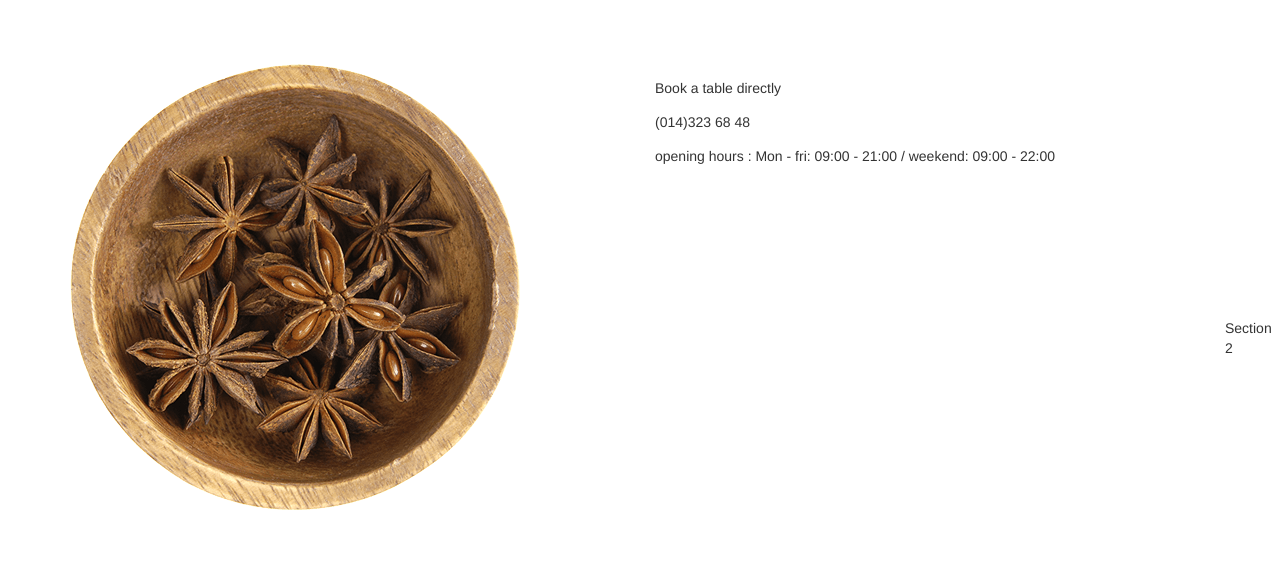
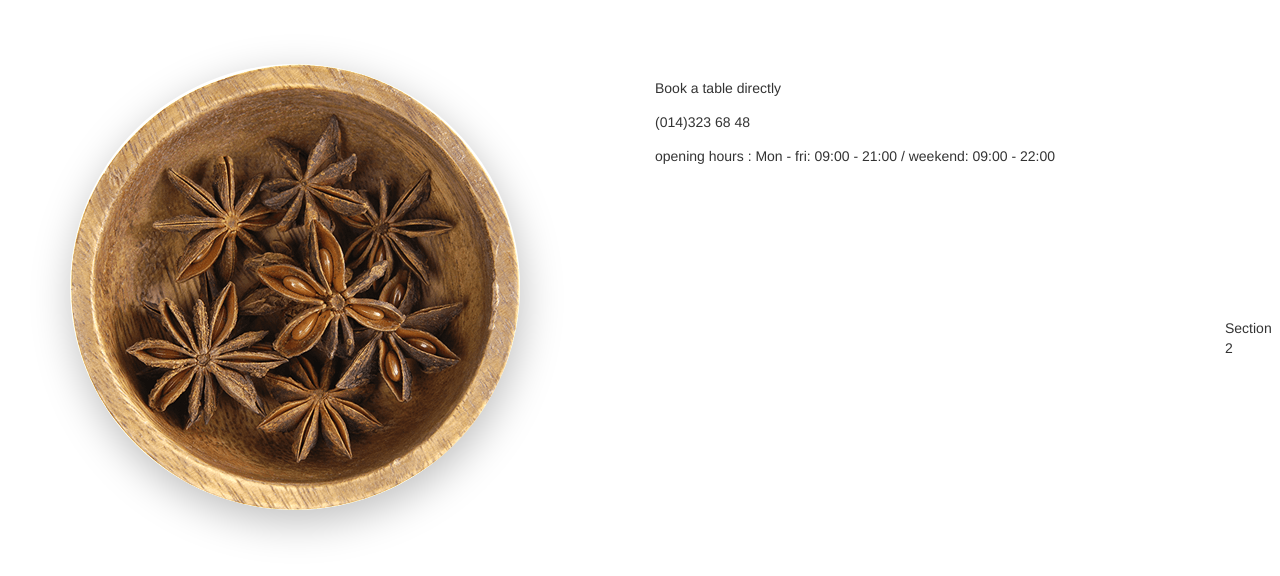
Before and after one commit to Zakariabadri/lets_code, a plain HTML site: page index.html in a window 1280 px wide. Shown: the part 574-1150 px from the top of the page. Drawn offline with nearby package versions, Linux system fonts and the light colour scheme.

Commit message:
09- main section img

```diff
--- a/css/main.css
+++ b/css/main.css
@@ -240,3 +240,7 @@ header nav .list-item span.icon{
 .main-section .row{
   margin-top: 180px;
 }
+.main-section img{
+  box-shadow: 2px 12px 40px 0 rgba(0, 0, 0, .25);
+  border-radius: 50%;
+}
```
